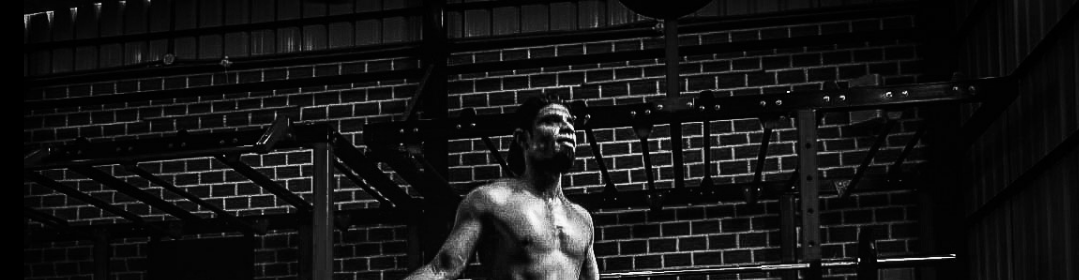
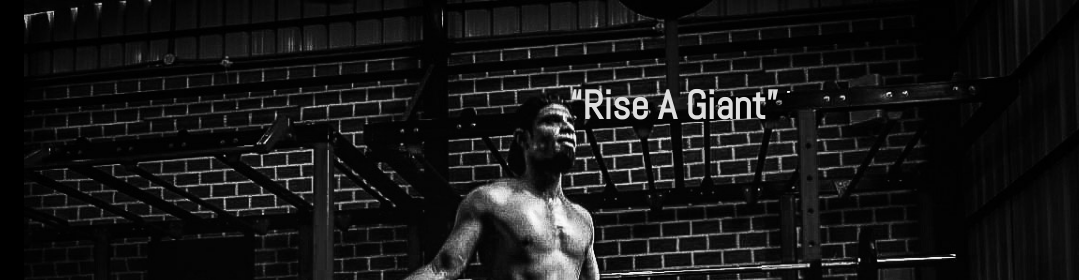
Before and after one commit to amantheroot/grindfitness, a plain HTML site: page index.html in a window 1280 px wide. Shown: the top 280 px of the page, 201-1280 px from the left. Drawn offline with Linux system fonts and the light colour scheme.

Commit message:
styled home

```diff
--- a/index.html
+++ b/index.html
@@ -37,6 +37,10 @@
   <main>
     <div class="page">
       <h1><q>Rise A Giant</q></h1>
+      <div class="bg__crossfade">
+        <img src="./assets/images/d.jpg" alt="bg1">
+        <img src="./assets/images/c.jpg" alt="bg2">
+      </div>
       <footer>
         <a href="https://www.facebook.com/Grindfitnessin/" target="_blank"><i class="fab fa-facebook"></i> Let's Meet On Facebook</a>
         <span class="or">[OR]</span>
--- a/styles/home.css
+++ b/styles/home.css
@@ -1,24 +1,65 @@
-main .page {
-  background-image: url("../assets/images/d.jpg");
-  background-repeat: no-repeat;
-  background-size: cover;
-  background-position: center;
-  /* animation: backgroundanime 2s infinite; */
+:root {
+  --primary-color: rgb(223,223,223);
+  --secondary-color: rgb(32, 32, 32);
 }
 main .page h1 {
-  display: none;
+  margin: 0;
+  z-index: 1;
+  color: var(--primary-color);
+  font-weight: bold;
+  font-size: 2.5rem;
+  position: fixed;
+  top: 10vh;
+  right: 23.5vw;
+  animation: shade infinite 15s;
+}
+.bg__crossfade {
+  position: relative;
+  height: 100vh;
+  width: 100%;
+  overflow: hidden;
+}
+.bg__crossfade img {
   position: absolute;
-  color: white;
-  font-weight: lighter;
-  font-size: 2.5rem;
-  top: 200px;
-  right: 235px;
+  height: 100%;
+  left: 50%;
+  transform: translateX(-50%);
 }
-@keyframes backgroundanime {
-  from {
-    background-image: url("../assets/images/d.jpg");
+.bg__crossfade img:nth-child(2) {
+  opacity: 0;
+  animation: fade infinite 15s;
+}
+@keyframes fade {
+  0% {
+    opacity: 0;
   }
-  to {
-    background-image: url("../assets/images/f.jpg");
+  40% {
+    opacity: 0;
+  }
+  50% {
+    opacity: 1;
+  }
+  90% {
+    opacity: 1;
+  }
+  100% {
+    opacity: 0;
   }
 }
+@keyframes shade {
+  0% {
+    color: var(--primary-color);
+  }
+  40% {
+    color: var(--primary-color);
+  }
+  50% {
+    color: var(--secondary-color);
+  }
+  90% {
+    color: var(--secondary-color);
+  }
+  100% {
+    color: var(--primary-color);
+  }
+}
```
